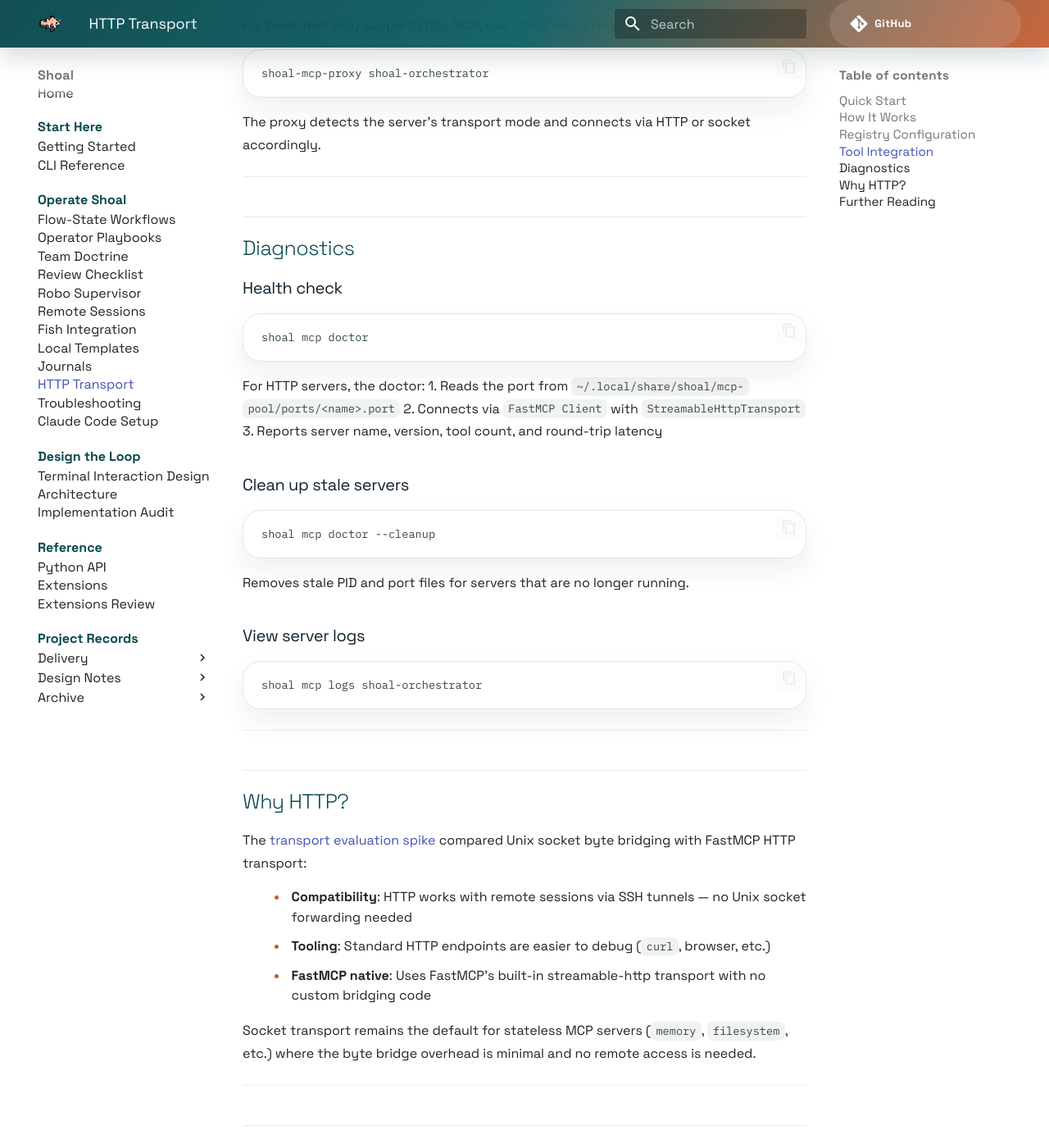
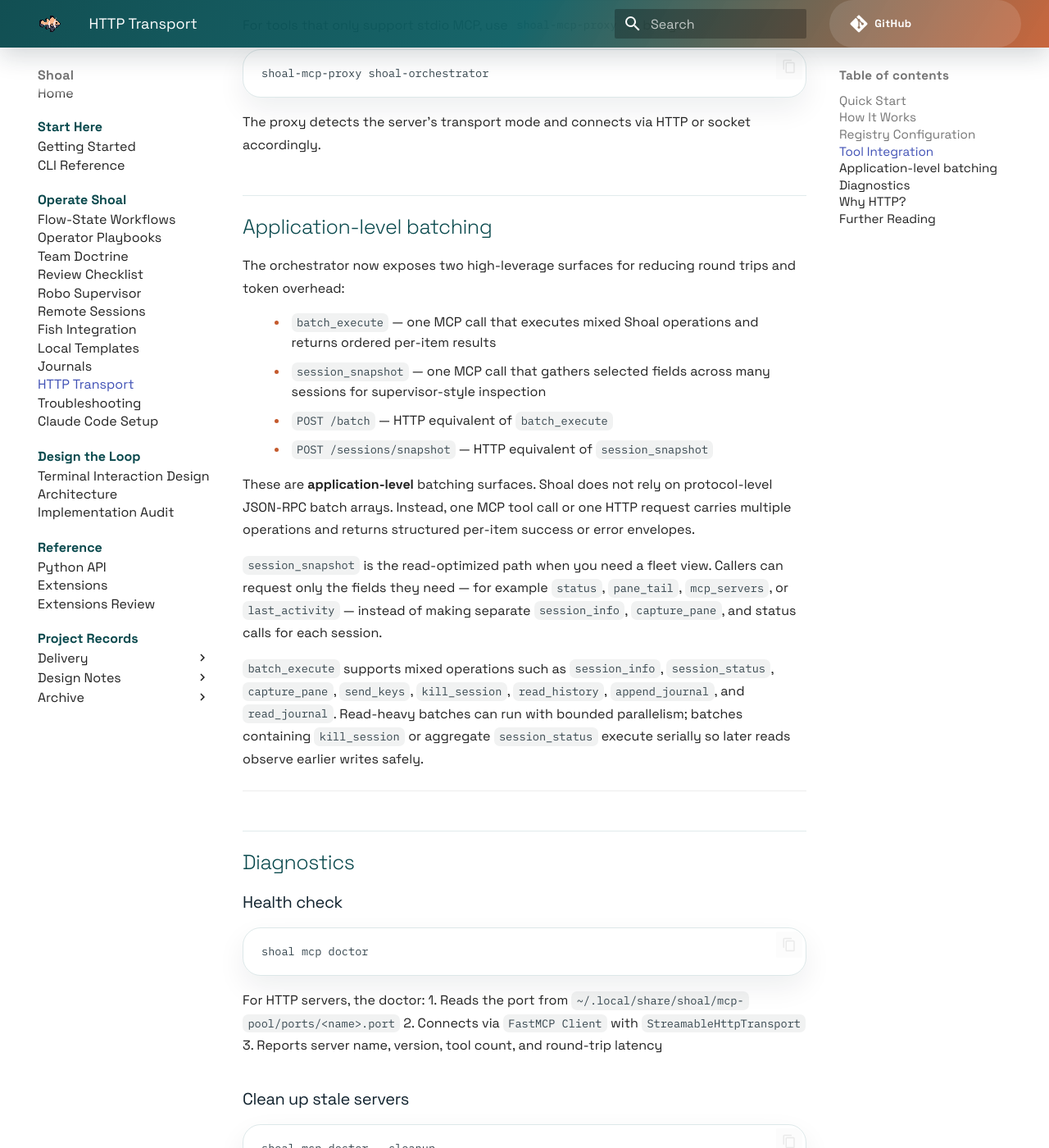
Before and after one commit to TheShoal/shoal-cli, an MkDocs documentation site: the page built from docs/HTTP_TRANSPORT.md, in a window 1280 px wide and 1400 px high, scrolled down 3018 px. Shown: the whole window at 82% size. Built offline with MkDocs 1.6.1 and Material for MkDocs 9.7.7, drawn with Linux system fonts in a browser that asks for light colours; comment, search, counter and statistics services are not loaded; some of the changed text lies outside the part shown.

Commit message:
docs(shoal): document MCP and API batching

```diff
--- a/docs/HTTP_TRANSPORT.md
+++ b/docs/HTTP_TRANSPORT.md
@@ -121,7 +121,23 @@
 
 The proxy detects the server's transport mode and connects via HTTP or socket accordingly.
 
+## Application-level batching
+
+The orchestrator now exposes two high-leverage surfaces for reducing round trips and token overhead:
+
+- `batch_execute` — one MCP call that executes mixed Shoal operations and returns ordered per-item results
+- `session_snapshot` — one MCP call that gathers selected fields across many sessions for supervisor-style inspection
+- `POST /batch` — HTTP equivalent of `batch_execute`
+- `POST /sessions/snapshot` — HTTP equivalent of `session_snapshot`
+
+These are **application-level** batching surfaces. Shoal does not rely on protocol-level JSON-RPC batch arrays. Instead, one MCP tool call or one HTTP request carries multiple operations and returns structured per-item success or error envelopes.
+
+`session_snapshot` is the read-optimized path when you need a fleet view. Callers can request only the fields they need — for example `status`, `pane_tail`, `mcp_servers`, or `last_activity` — instead of making separate `session_info`, `capture_pane`, and status calls for each session.
+
+`batch_execute` supports mixed operations such as `session_info`, `session_status`, `capture_pane`, `send_keys`, `kill_session`, `read_history`, `append_journal`, and `read_journal`. Read-heavy batches can run with bounded parallelism; batches containing `kill_session` or aggregate `session_status` execute serially so later reads observe earlier writes safely.
+
 ---
+
 
 ## Diagnostics
 
```
Also changed, not shown: other parts of docs/HTTP_TRANSPORT.md (+1 -1 lines), docs/architecture.md (+9 -2 lines), docs/reference/python-api.md (+12 -0 lines).
